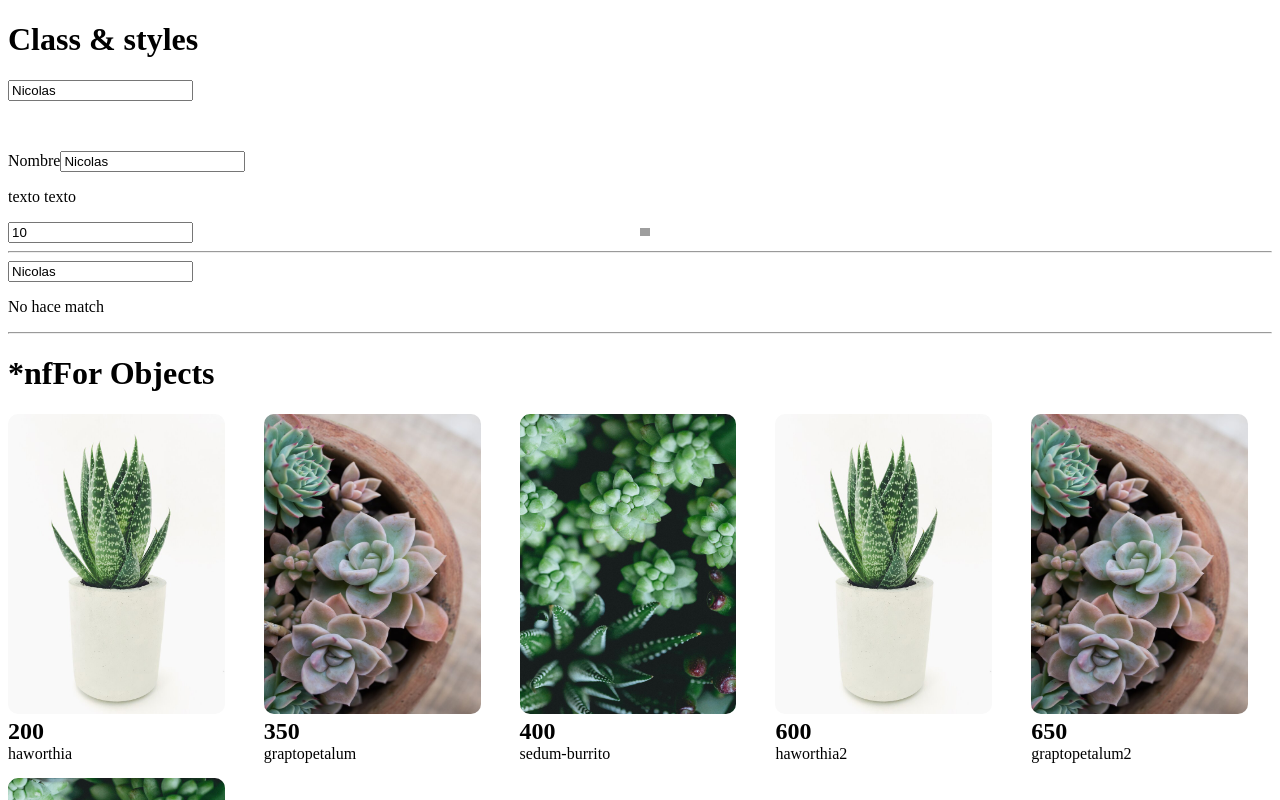
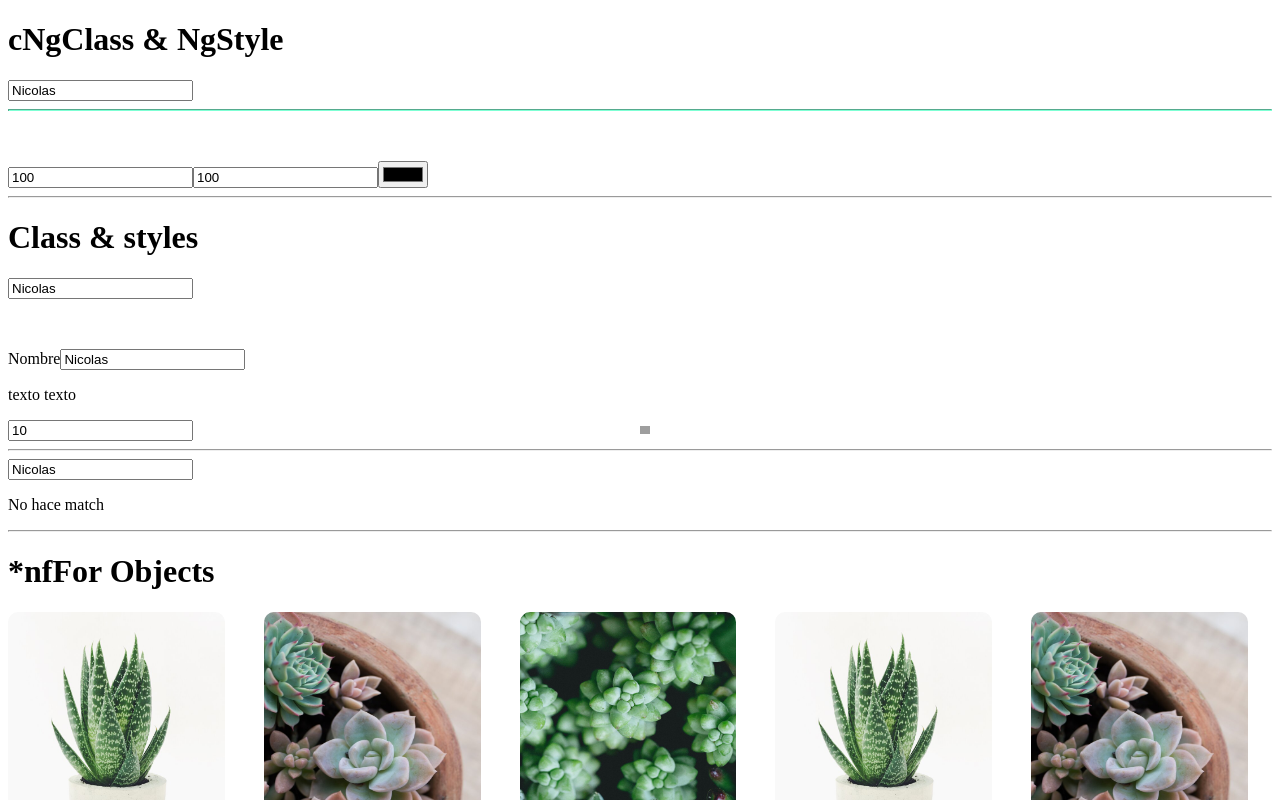
Before and after one commit to cosalamone/angular-platzi, an Angular app in the folder my-store/: page / in a window 1280 px wide. Shown: the top 800 px of the page. Built offline with nearby package versions, Linux system fonts and the light colour scheme; grey boxes are pictures that could not be loaded.

Commit message:
[NgClass] y [NgStyle]

```diff
--- a/my-store/src/app/app.component.html
+++ b/my-store/src/app/app.component.html
@@ -1,3 +1,34 @@
+<!-- cNgClass and NgStyle \-->
+<h1>cNgClass & NgStyle</h1>
+<input type="text" required #nameInput4="ngModel" [(ngModel)]="person.name" />
+<hr class="line-error"
+[ngClass]="{
+'valid': nameInput4.valid,
+'invalid': nameInput4.invalid
+}"/>
+<p class="message-error" [class.invalid]="nameInput4.invalid">
+  El campo es requerido
+</p>
+
+<div class="styles">
+  <div>
+    <input type="number" [(ngModel)]="box.width" />
+    <input type="number" [(ngModel)]="box.heigth" />
+    <input type="color" [(ngModel)]="box.background" />
+  </div>
+  <div>
+    <div [ngStyle]="{
+      'width.px': box.width,
+      'heigth.px': box.heigth,
+      'background-color': box.background,
+      'display': 'block'
+    }"></div>
+  </div>
+</div>
+
+<hr/>
+
+<!-- class and style\-->
 <h1>Class & styles</h1>
 <input type="text" required #nameInput2="ngModel" [(ngModel)]="person.name" />
 <p class="message-error" [class.invalid]="nameInput2.invalid">
@@ -8,9 +39,9 @@
 <input type="text" required #nameInput3="ngModel" [(ngModel)]="person.name" />
 <p [style.font-style]="nameInput3.invalid ? 'italic':'normal'">texto texto</p>
 
-<div class="styleDiv">
+<div class="styles">
   <div>
-    <input type="text"  [(ngModel)]="widthImg" />
+    <input type="text" [(ngModel)]="widthImg" />
   </div>
   <div>
     <img [src]="person.avatar" [style.width.px]="widthImg">
@@ -38,12 +69,12 @@
 <!-- ngFor para OBJETOS \-->
 <h1>*nfFor Objects</h1>
 <div class="products--grid">
-<div *ngFor="let product of products">
-  <img [src]="product.image" alt="">
-  <h2>{{product.price}}</h2>
-  <p>{{product.name}}</p>
+  <div *ngFor="let product of products">
+    <img [src]="product.image" alt="">
+    <h2>{{product.price}}</h2>
+    <p>{{product.name}}</p>
 
-</div>
+  </div>
 </div>
 <hr>
 
@@ -53,10 +84,9 @@
 
 <button (click)="addName()">Add name</button>
 <ul>
-  <li *ngIf="names.length == 0"> NO hay nombres</li>
+  <li *ngIf="names.length === 0"> NO hay nombres</li> <!-- name: variable temporal (i), names: array a iterar \-->
   <li *ngFor="let name of names; index as i">
-    <!-- name: variable temporal (i), names: array a iterar \-->
-    {{i}} {{ name }}
+  {{i}} {{name}}
     <button (click)="deleteName(i)">Delete</button>
   </li>
 </ul>
@@ -67,8 +97,8 @@
 <h1>*ngIf</h1>
 <input type="text" required [(ngModel)]="person.name" />
 
-<p *ngIf="person.name=='constanza'">My name is Constanza</p>
-<p *ngIf="person.name=='nicolas'&& person.age == 18; else elseBlock">My name is Nicolas</p>
+<p *ngIf="person.name==='constanza'">My name is Constanza</p>
+<p *ngIf="person.name==='nicolas'&& person.age == 18; else elseBlock">My name is Nicolas</p>
 
 <ng-template #elseBlock>
   <p>No se cumplieron los requisitos</p>
@@ -135,4 +165,4 @@ sirve para ingresar contenido donde necesitamos renderizarlo (ingresar el conten
 <h2>{{"Hola mundo".repeat(3)}}</h2>
 <p>3+3 = {{3+3}}</p>
 <h3>Hola, soy {{name}} y tengo {{age}}</h3>
-<img src={{img}} alt="imgen" width="100px">
+<img src= {{img}} width="100px">
--- a/my-store/src/app/app.component.scss
+++ b/my-store/src/app/app.component.scss
@@ -24,7 +24,11 @@
   }
 }
 
-.styleDiv{
+.line-error{
+
+}
+
+.styles{
 display: grid;
 grid-template-columns: repeat(2, 1fr);
 }
@@ -39,6 +43,17 @@ grid-template-columns: repeat(2, 1fr);
   }
 }
 
+.line-error {
+  height: 0;
+  border-bottom: 1px solid;
+  &.invalid {
+    border-color: rgb(216, 57, 57);
+  }
+  &.valid {
+    border-color: aquamarine;
+  }
+}
+
 @media screen and (min-width:40em) {
   .products--grid {
     display: grid;
--- a/my-store/src/app/app.component.ts
+++ b/my-store/src/app/app.component.ts
@@ -8,7 +8,7 @@ import { Product } from './product.model';
   styleUrls: ['./app.component.scss']
 })
 export class AppComponent {
-  widthImg=10
+  widthImg=10;
   name = 'Constanza';
   age = 18;
   img = "https://t2.ev.ltmcdn.com/es/posts/4/8/4/plantar_suculentas_como_hacerlo_2484_orig.jpg";
@@ -16,10 +16,15 @@ export class AppComponent {
   person = {
     name: "Nicolas",
     age: 40,
-    avatar: "https://www.w3schools.com/howto/img_avatar.png"
+    avatar: "https://www.w3schools.com/howto/img_avatar.png",
   }
   names: string[] = ["constanza", "nicolas", "ana"];
   newName = "";
+  box = {
+    width: 100,
+    heigth: 100,
+    background: "red"
+  };
   products: Product[] = [
     {
       name: "haworthia",
@@ -50,9 +55,8 @@ export class AppComponent {
       name: "sedum-burrito2",
       price: 600,
       image: "./assets/images/sedumburrito.jpg",
-    }
-  ]
-
+    },
+  ];
 
   toggleButton() {
     this.buttonDisable = !this.buttonDisable;
@@ -71,6 +75,7 @@ export class AppComponent {
     const elemento = event.target as HTMLInputElement;
     this.person.name = elemento.value;
   }
+
   addName() {
     this.names.push(this.newName);
     this.newName = "";
```
